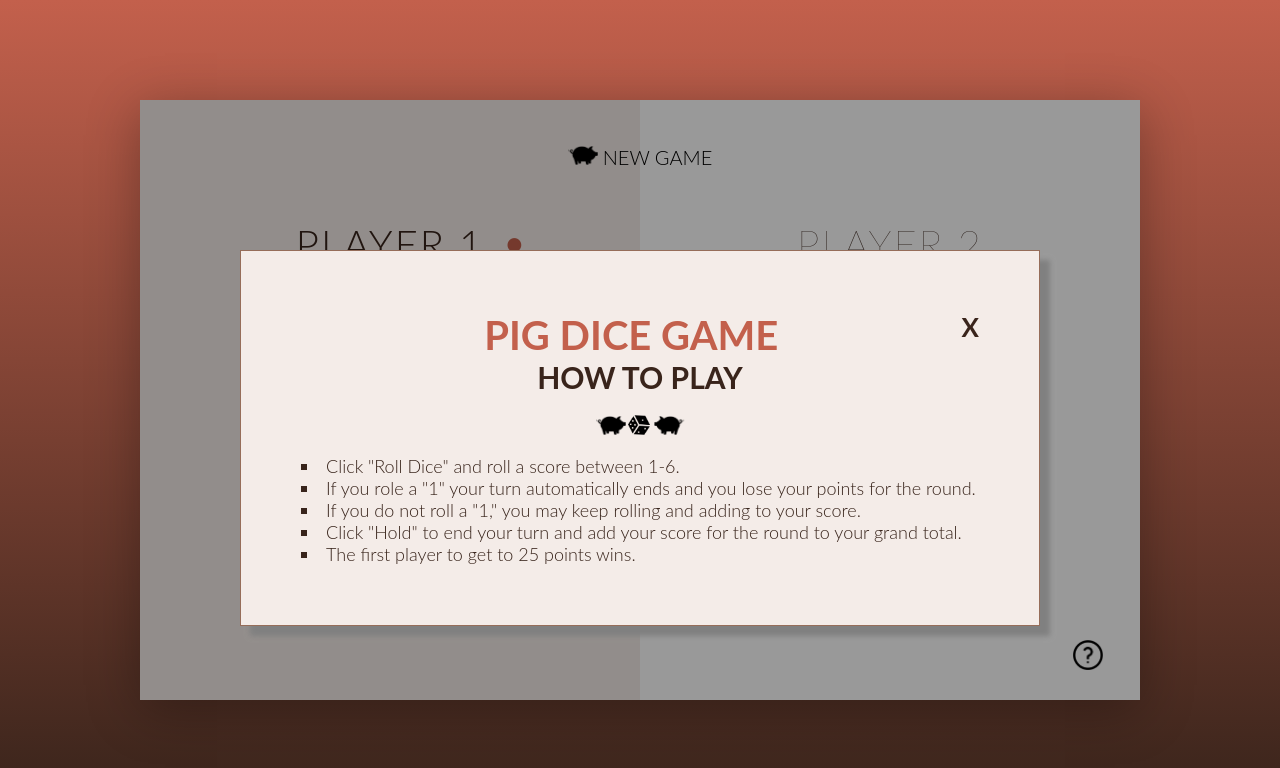
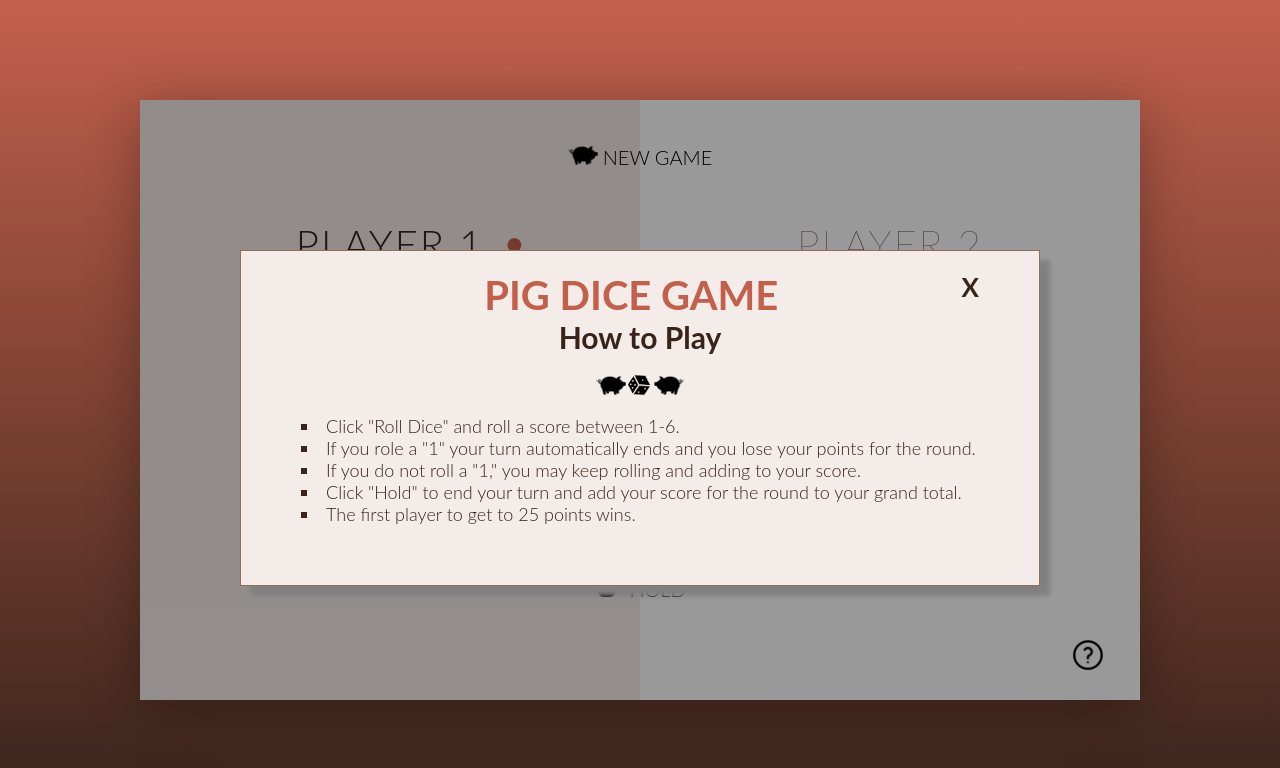
Before and after one commit to L-Hunter/pig, a plain HTML site: page index.html in a window 1280 px wide. Both pictures are taken after a click on the button 1090 px from the left and 656 px from the top of the page. Drawn offline with Linux system fonts and the light colour scheme.

Commit message:
small css changes

```diff
--- a/style.css
+++ b/style.css
@@ -168,7 +168,7 @@ button:focus {
 .modal-content {
   background-color: #F4ECE8;
   margin: 15% auto;
-  padding: 60px;
+  padding: 20px 60px 60px;
   border: 1px solid #966D59;
   width: 80%;
   box-shadow: 10px 10px 5px grey;
@@ -190,9 +190,11 @@ button:focus {
 
 h1, h2 {
   text-align: center;
+}
+
+h1 {
   color: #C3604C;
   font-size: 40px;
-  text-align: center;
   text-transform: uppercase;
 }
 
```
